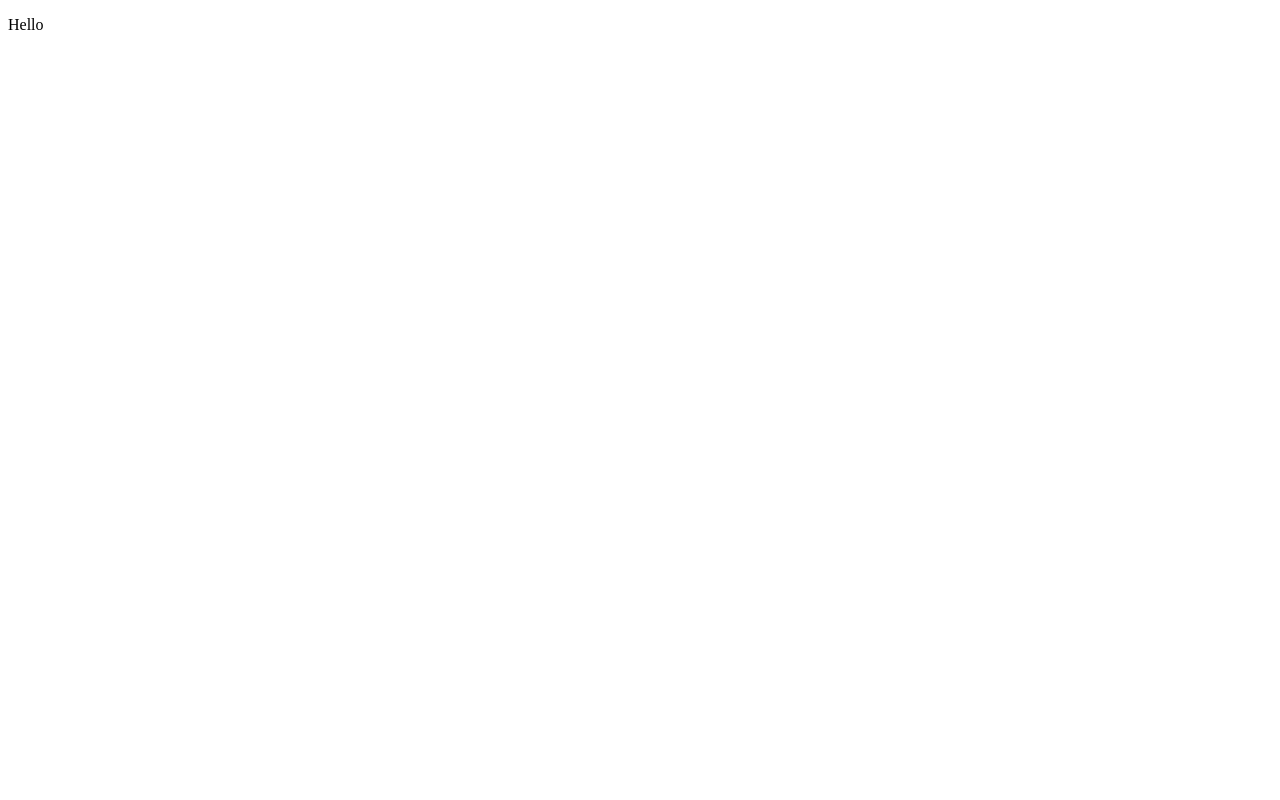
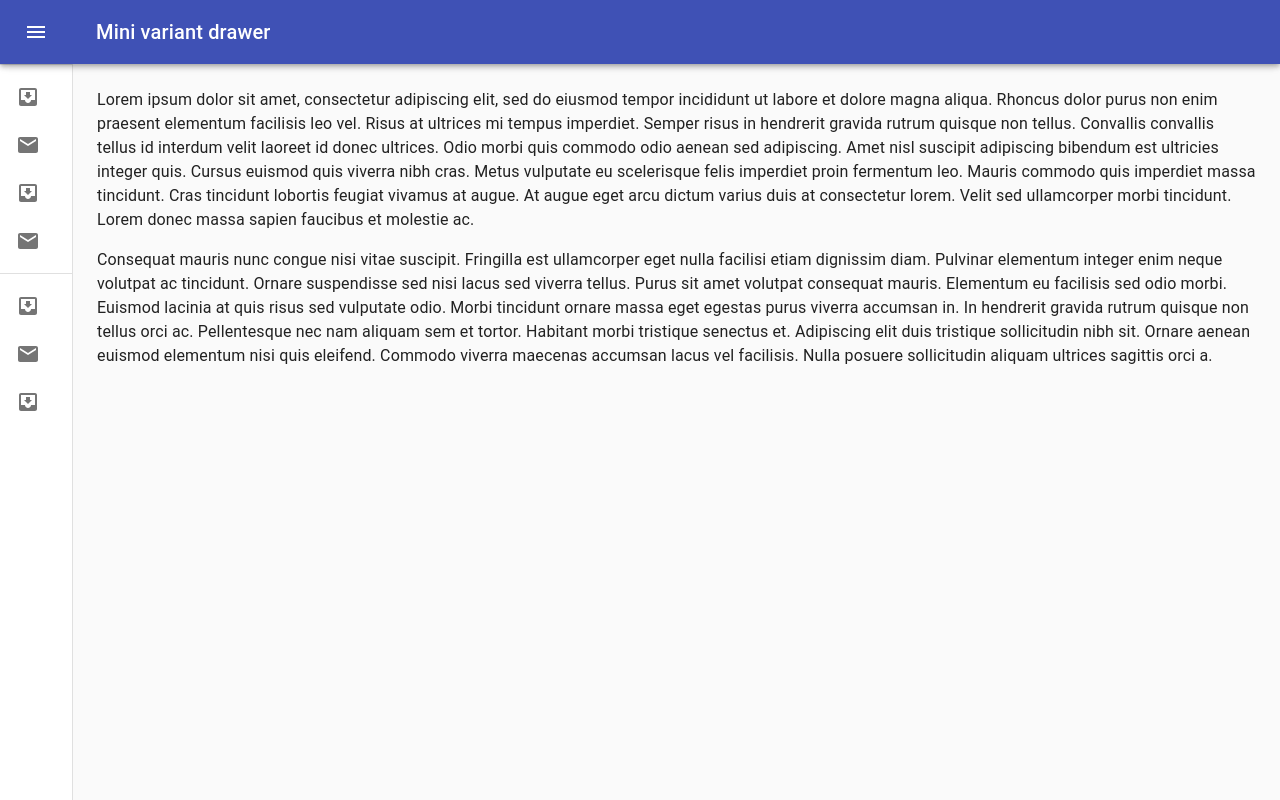
Before and after one commit to 0x1a0b/react-lightswitch, a React (Create React App) app: page / in a window 1280 px wide. Built offline with nearby package versions, Linux system fonts and the light colour scheme.

Commit message:
add materialui drawer boilerplate

```diff
--- a/package.json
+++ b/package.json
@@ -4,6 +4,7 @@
   "private": true,
   "dependencies": {
     "@material-ui/core": "^4.11.4",
+    "clsx": "^1.1.1",
     "react": "^17.0.2",
     "react-dom": "^17.0.2",
     "react-scripts": "4.0.3",
@@ -31,5 +32,8 @@
       "last 1 firefox version",
       "last 1 safari version"
     ]
+  },
+  "devDependencies": {
+    "@material-ui/icons": "^4.11.2"
   }
 }
--- a/src/App.js
+++ b/src/App.js
@@ -1,12 +1,9 @@
+import DrawerApp from "./DrawerApp";
 
 function App() {
   return (
     <div className="App">
-      <header className="App-header">
-        <p>
-            Hello
-        </p>
-      </header>
+        <DrawerApp />
     </div>
   );
 }
--- /dev/null
+++ b/src/DrawerApp.js
@@ -0,0 +1,145 @@
+import React from 'react';
+import clsx from 'clsx';
+import { makeStyles, useTheme } from '@material-ui/core/styles';
+import Drawer from '@material-ui/core/Drawer';
+import AppBar from '@material-ui/core/AppBar';
+import Toolbar from '@material-ui/core/Toolbar';
+import CssBaseline from '@material-ui/core/CssBaseline';
+import Divider from '@material-ui/core/Divider';
+import IconButton from '@material-ui/core/IconButton';
+import MenuIcon from '@material-ui/icons/Menu';
+import ChevronLeftIcon from '@material-ui/icons/ChevronLeft';
+import ChevronRightIcon from '@material-ui/icons/ChevronRight';
+import Gibberish from "./pages/gibberish";
+import DrawerSidebar from "./fragments/drawerSidebar";
+import DrawerHeader from "./fragments/drawerHeader";
+
+const drawerWidth = 240;
+
+const useStyles = makeStyles((theme) => ({
+    root: {
+        display: 'flex',
+    },
+    appBar: {
+        zIndex: theme.zIndex.drawer + 1,
+        transition: theme.transitions.create(['width', 'margin'], {
+            easing: theme.transitions.easing.sharp,
+            duration: theme.transitions.duration.leavingScreen,
+        }),
+    },
+    appBarShift: {
+        marginLeft: drawerWidth,
+        width: `calc(100% - ${drawerWidth}px)`,
+        transition: theme.transitions.create(['width', 'margin'], {
+            easing: theme.transitions.easing.sharp,
+            duration: theme.transitions.duration.enteringScreen,
+        }),
+    },
+    menuButton: {
+        marginRight: 36,
+    },
+    hide: {
+        display: 'none',
+    },
+    drawer: {
+        width: drawerWidth,
+        flexShrink: 0,
+        whiteSpace: 'nowrap',
+    },
+    drawerOpen: {
+        width: drawerWidth,
+        transition: theme.transitions.create('width', {
+            easing: theme.transitions.easing.sharp,
+            duration: theme.transitions.duration.enteringScreen,
+        }),
+    },
+    drawerClose: {
+        transition: theme.transitions.create('width', {
+            easing: theme.transitions.easing.sharp,
+            duration: theme.transitions.duration.leavingScreen,
+        }),
+        overflowX: 'hidden',
+        width: theme.spacing(7) + 1,
+        [theme.breakpoints.up('sm')]: {
+            width: theme.spacing(9) + 1,
+        },
+    },
+    toolbar: {
+        display: 'flex',
+        alignItems: 'center',
+        justifyContent: 'flex-end',
+        padding: theme.spacing(0, 1),
+        // necessary for content to be below app bar
+        ...theme.mixins.toolbar,
+    },
+    content: {
+        flexGrow: 1,
+        padding: theme.spacing(3),
+    },
+}));
+
+export default function DrawerApp() {
+    const classes = useStyles();
+    const theme = useTheme();
+    const [open, setOpen] = React.useState(false);
+
+    const handleDrawerOpen = () => {
+        setOpen(true);
+    };
+
+    const handleDrawerClose = () => {
+        setOpen(false);
+    };
+
+    return (
+        <div className={classes.root}>
+            <CssBaseline />
+            <AppBar
+                position="fixed"
+                className={clsx(classes.appBar, {
+                    [classes.appBarShift]: open,
+                })}
+            >
+                <Toolbar>
+                    <IconButton
+                        color="inherit"
+                        aria-label="open drawer"
+                        onClick={handleDrawerOpen}
+                        edge="start"
+                        className={clsx(classes.menuButton, {
+                            [classes.hide]: open,
+                        })}
+                    >
+                        <MenuIcon />
+                    </IconButton>
+                    <DrawerHeader />
+                </Toolbar>
+            </AppBar>
+            <Drawer
+                variant="permanent"
+                className={clsx(classes.drawer, {
+                    [classes.drawerOpen]: open,
+                    [classes.drawerClose]: !open,
+                })}
+                classes={{
+                    paper: clsx({
+                        [classes.drawerOpen]: open,
+                        [classes.drawerClose]: !open,
+                    }),
+                }}
+            >
+                <div className={classes.toolbar}>
+                    <IconButton onClick={handleDrawerClose}>
+                        {theme.direction === 'rtl' ? <ChevronRightIcon /> : <ChevronLeftIcon />}
+                    </IconButton>
+                </div>
+                <Divider />
+                <DrawerSidebar />
+            </Drawer>
+            <main className={classes.content}>
+                <div className={classes.toolbar} />
+                <Gibberish />
+            </main>
+        </div>
+    );
+}
--- /dev/null
+++ b/src/fragments/drawerHeader.js
@@ -0,0 +1,10 @@
+import Typography from "@material-ui/core/Typography";
+import React from "react";
+
+export default function DrawerHeader() {
+    return (
+        <Typography variant="h6" noWrap>
+            Mini variant drawer
+        </Typography>
+    )
+}
--- /dev/null
+++ b/src/fragments/drawerSidebar.js
@@ -0,0 +1,32 @@
+import List from "@material-ui/core/List";
+import ListItem from "@material-ui/core/ListItem";
+import ListItemIcon from "@material-ui/core/ListItemIcon";
+import InboxIcon from "@material-ui/icons/MoveToInbox";
+import MailIcon from "@material-ui/icons/Mail";
+import ListItemText from "@material-ui/core/ListItemText";
+import Divider from "@material-ui/core/Divider";
+import React from "react";
+
+export default function DrawerSidebar() {
+    return (
+        <div>
+            <List>
+                {['Inbox', 'Starred', 'Send email', 'Drafts'].map((text, index) => (
+                    <ListItem button key={text}>
+                        <ListItemIcon>{index % 2 === 0 ? <InboxIcon /> : <MailIcon />}</ListItemIcon>
+                        <ListItemText primary={text} />
+                    </ListItem>
+                ))}
+            </List>
+            <Divider />
+            <List>
+                {['All mail', 'Trash', 'Spam'].map((text, index) => (
+                    <ListItem button key={text}>
+                        <ListItemIcon>{index % 2 === 0 ? <InboxIcon /> : <MailIcon />}</ListItemIcon>
+                        <ListItemText primary={text} />
+                    </ListItem>
+                ))}
+            </List>
+        </div>
+    )
+}
--- /dev/null
+++ b/src/pages/gibberish.js
@@ -0,0 +1,32 @@
+import Typography from '@material-ui/core/Typography';
+import React from "react";
+
+export default function Gibberish() {
+    return (
+        <div>
+            <Typography paragraph>
+                Lorem ipsum dolor sit amet, consectetur adipiscing elit, sed do eiusmod tempor incididunt
+                ut labore et dolore magna aliqua. Rhoncus dolor purus non enim praesent elementum
+                facilisis leo vel. Risus at ultrices mi tempus imperdiet. Semper risus in hendrerit
+                gravida rutrum quisque non tellus. Convallis convallis tellus id interdum velit laoreet id
+                donec ultrices. Odio morbi quis commodo odio aenean sed adipiscing. Amet nisl suscipit
+                adipiscing bibendum est ultricies integer quis. Cursus euismod quis viverra nibh cras.
+                Metus vulputate eu scelerisque felis imperdiet proin fermentum leo. Mauris commodo quis
+                imperdiet massa tincidunt. Cras tincidunt lobortis feugiat vivamus at augue. At augue eget
+                arcu dictum varius duis at consectetur lorem. Velit sed ullamcorper morbi tincidunt. Lorem
+                donec massa sapien faucibus et molestie ac.
+            </Typography>
+            <Typography paragraph>
+                Consequat mauris nunc congue nisi vitae suscipit. Fringilla est ullamcorper eget nulla
+                facilisi etiam dignissim diam. Pulvinar elementum integer enim neque volutpat ac
+                tincidunt. Ornare suspendisse sed nisi lacus sed viverra tellus. Purus sit amet volutpat
+                consequat mauris. Elementum eu facilisis sed odio morbi. Euismod lacinia at quis risus sed
+                vulputate odio. Morbi tincidunt ornare massa eget egestas purus viverra accumsan in. In
+                hendrerit gravida rutrum quisque non tellus orci ac. Pellentesque nec nam aliquam sem et
+                tortor. Habitant morbi tristique senectus et. Adipiscing elit duis tristique sollicitudin
+                nibh sit. Ornare aenean euismod elementum nisi quis eleifend. Commodo viverra maecenas
+                accumsan lacus vel facilisis. Nulla posuere sollicitudin aliquam ultrices sagittis orci a.
+            </Typography>
+        </div>
+    )
+}
```
Also changed, not shown: 1 other file (tests, documents, lock files or other folders).
